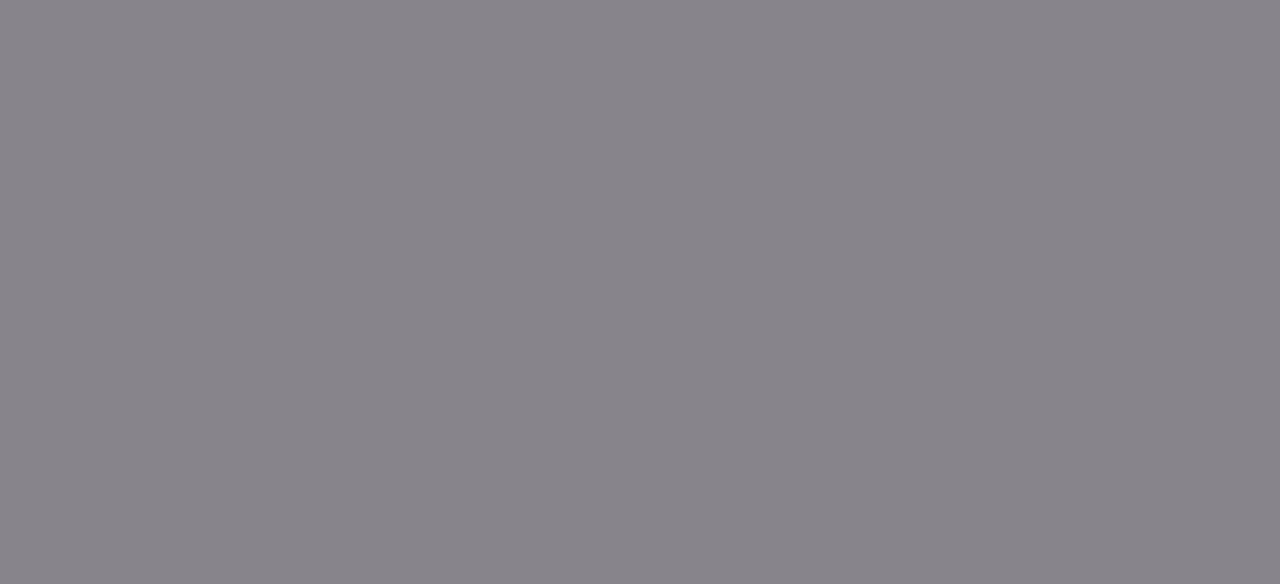
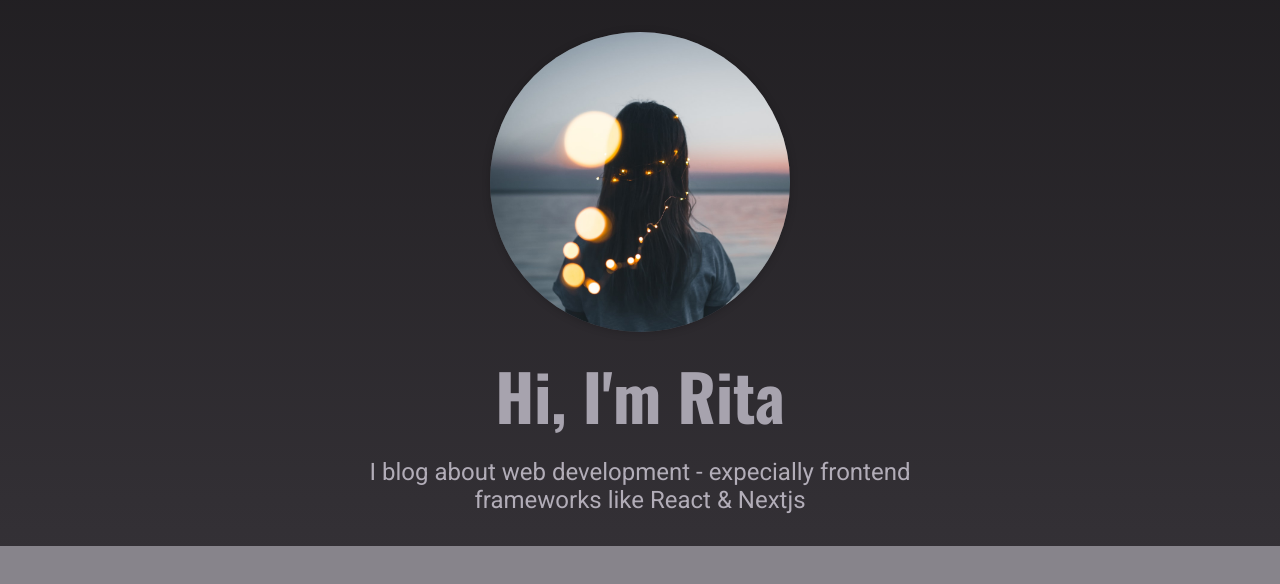
Before and after one commit to ritagujar/100daysOfDevelopement, a Next.js app in the folder NextJs/next-blog/: page / in a window 1280 px wide. Shown: the top 584 px of the page. Built offline with nearby package versions, Linux system fonts and the light colour scheme.

Commit message:
Added Hero Component

```diff
--- a/NextJs/next-blog/components/home-page/hero.js
+++ b/NextJs/next-blog/components/home-page/hero.js
@@ -1,3 +1,25 @@
-function Hero() {}
+import Image from "next/image";
+
+import classes from "./hero.module.css";
+
+function Hero() {
+  return (
+    <section className={classes.hero}>
+      <div className={classes.image}>
+        <Image
+          src="/images/site/rita.jfif"
+          alt="Rita"
+          width={300}
+          height={300}
+        />
+      </div>
+      <h1>Hi, I&apos;m Rita</h1>
+      <p>
+        I blog about web development - expecially frontend frameworks like React
+        & Nextjs
+      </p>
+    </section>
+  );
+}
 
 export default Hero;
```
Also changed, not shown: NextJs/next-blog/public/images/site/rita.jfif (added).
